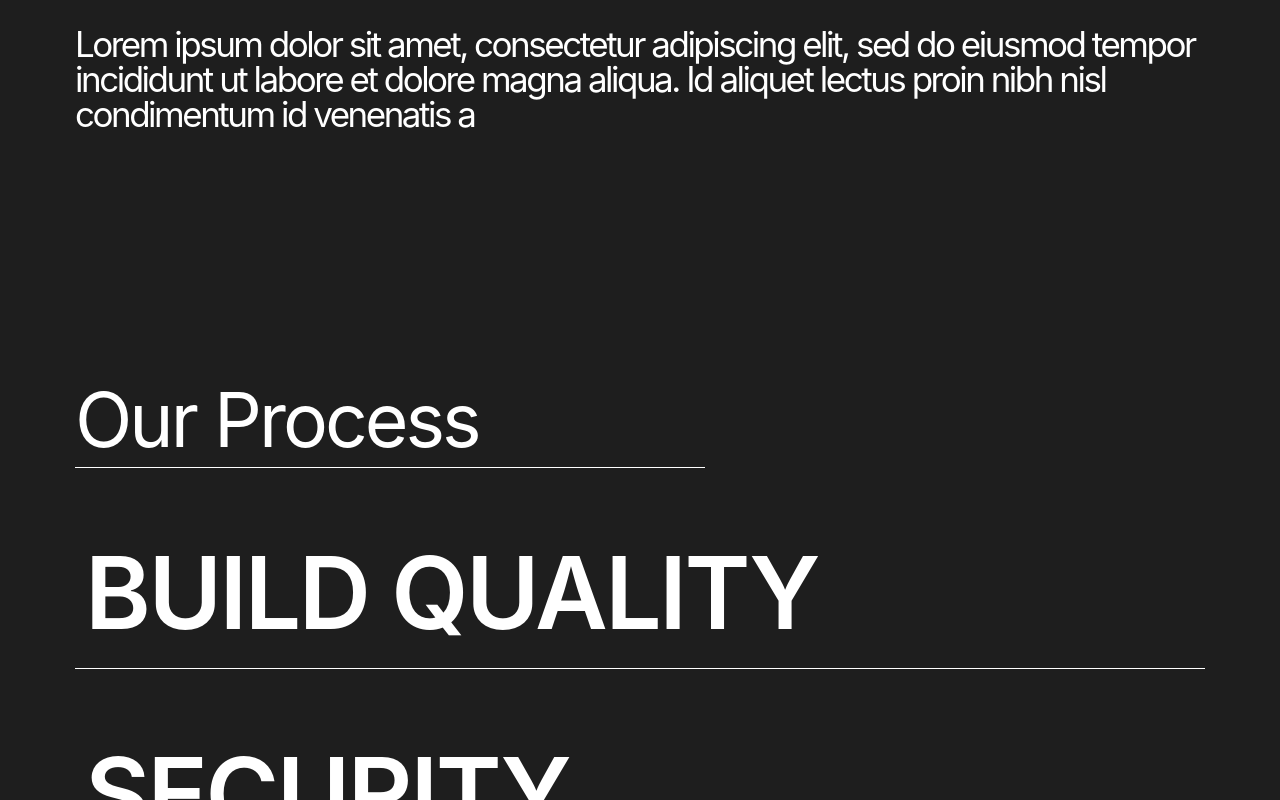
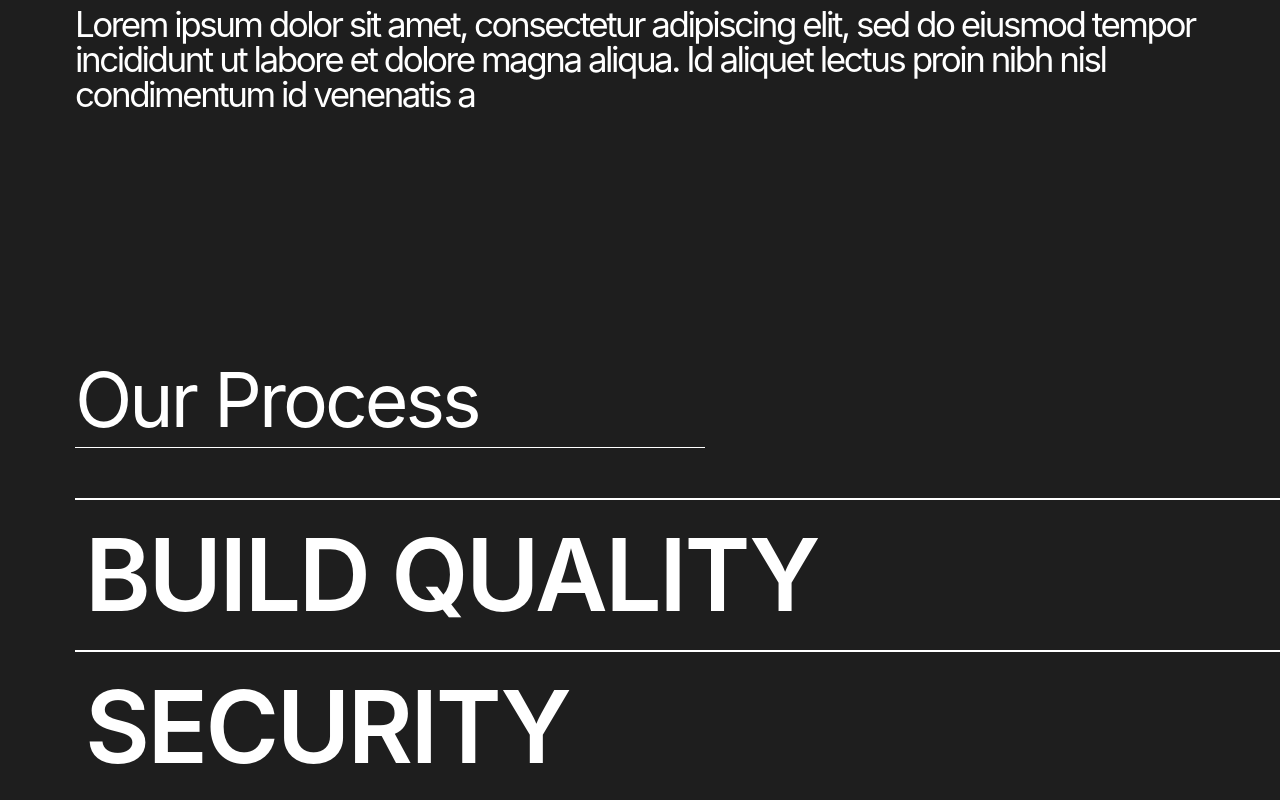
Before and after one commit to Carl-with-a-C/FlexBox.com, a React (Create React App) app: page / in a window 1280 px wide. Shown: the part 4441-5241 px from the top of the page. Built offline with nearby package versions, Linux system fonts and the light colour scheme.

Commit message:
added animations to processBlocks and product section

```diff
--- a/src/components/Contact.jsx
+++ b/src/components/Contact.jsx
@@ -13,7 +13,7 @@ export const Contact = () => {
       </div>
       <div className="contact-section--info-container">
         <p>General Enquiries</p>
-        <a>info@flexbox.com</a>
+        <a href="mailto:info@flexbox.com">info@flexbox.com</a>
       </div>
     </motion.div>
   );
--- a/src/components/Landing.jsx
+++ b/src/components/Landing.jsx
@@ -1,12 +1,6 @@
 import { useRef } from "react";
 
-import {
-  motion,
-  useScroll,
-  useSpring,
-  useTransform,
-  MotionValue,
-} from "framer-motion";
+import { motion, useScroll, useSpring } from "framer-motion";
 
 export const Landing = () => {
   const lineScrollref = useRef(null);
@@ -22,9 +16,7 @@ export const Landing = () => {
     restDelta: 0.001,
   });
 
-  const useParallax = (value, distance) => {
-    return useTransform(value, [0, 1], [-distance, distance]);
-  };
+  // Landing banner lines
 
   const line1 = "WE BUILD";
   const line2 = "INCREDIBLE";
--- a/src/components/ProcessBlock.jsx
+++ b/src/components/ProcessBlock.jsx
@@ -1,28 +1,82 @@
-import { motion } from "framer-motion";
-import { useState } from "react";
+import { motion, AnimatePresence, easeOut } from "framer-motion";
+import { useState, useEffect } from "react";
 
-export const ProcessBlock = ({ title, header, imgUrl, blurb }) => {
+export const ProcessBlock = ({ header, imgUrl, blurb }) => {
   const [isOpen, setIsOpen] = useState(false);
+  const [isMounted, setIsMounted] = useState(false);
+
+  const block = {
+    hidden: { opacity: 1, x: -100 },
+    visible: {
+      opacity: 1,
+      x: 0,
+      transition: {
+        delay: 0.05,
+        // ease: "easeOut",
+        staggerChildren: 0.4,
+      },
+    },
+  };
+
+  const blockElement = {
+    hidden: { opacity: 0, y: 50 },
+    visible: {
+      opacity: 1,
+      y: 0,
+      transition: {
+        ease: "backIn",
+        duration: 0.5,
+      },
+    },
+  };
 
   const handleClick = () => {
     setIsOpen(!isOpen);
+    setIsMounted(true);
   };
+  useEffect(() => {
+    console.log(isOpen);
+  }, [isOpen]);
 
   return isOpen ? (
-    <motion.div className={"process-block--container"} onClick={handleClick}>
+    <AnimatePresence>
+      <motion.div
+        variants={block}
+        initial="hidden"
+        animate="visible"
+        className={"process-block--container"}
+        onClick={handleClick}
+      >
         <motion.h2 className={"process-block--header"}>{`${header}`}</motion.h2>
-      <motion.p className={"process-block--blurb"}>{`${blurb}`}</motion.p>
+        <motion.p
+          variants={blockElement}
+          key="a"
+          className={"process-block--blurb"}
+        >{`${blurb}`}</motion.p>
         <motion.img
+          variants={blockElement}
+          key="b"
           className={`process-block--img`}
           src={process.env.PUBLIC_URL + `${imgUrl}`}
         />
       </motion.div>
+    </AnimatePresence>
   ) : (
     <motion.div
       className={"process-block--container-closed"}
       onClick={handleClick}
     >
-      <motion.h2 className={"process-block--header"}>{`${header}`}</motion.h2>
+      <motion.h2
+        initial={isMounted ? false : { opacity: 0, y: 160, rotate: -30 }}
+        whileInView={{ opacity: 1, y: 0, rotate: 0 }}
+        transition={{
+          ease: "easeOut",
+          duration: 0.6,
+          delay: 1.1,
+        }}
+        viewport={{ once: true }}
+        className={"process-block--header"}
+      >{`${header}`}</motion.h2>
     </motion.div>
   );
 };
--- a/src/components/Products.jsx
+++ b/src/components/Products.jsx
@@ -9,6 +9,20 @@ import { blocks } from "../utils/productBlockObj";
 export const Products = () => {
   const headerRef = useRef();
 
+  const dividers = {
+    transition: {
+      delay: 0.2,
+      staggerChildren: 0.08,
+    },
+  };
+
+  const divider = {
+    hidden: { width: "0%" },
+    visible: {
+      width: "100%",
+    },
+  };
+
   const { buildQuality, features, security } = blocks;
 
   return (
@@ -19,10 +33,10 @@ export const Products = () => {
           whileInView={{ y: 0, rotateY: 0 }}
           transition={{
             ease: "easeOut",
-            duration: 0.5,
-            delay: 0.5,
+            duration: 0.6,
+            delay: 1,
           }}
-          // viewport={{ root: headerRef, amount: "all" }}
+          viewport={{ once: true }}
           className="products-section-header"
         >
           Our Process
@@ -34,25 +48,80 @@ export const Products = () => {
           transition={{
             ease: "backOut",
             duration: 0.4,
-            delay: 0.4,
+            delay: 1.2,
           }}
+          viewport={{ once: true }}
         ></motion.span>
       </motion.div>
+      <motion.div variants={dividers} className="process-block-container">
+        <motion.span
+          key={1}
+          variants={divider}
+          initial="hidden"
+          whileInView="visible"
+          transition={{
+            ease: "backOut",
+            duration: 0.4,
+            delay: 1,
+          }}
+          viewport={{ once: true }}
+          className="block-divider"
+        ></motion.span>
         <ProcessBlock
           header={buildQuality.header}
           blurb={buildQuality.blurb}
           imgUrl={buildQuality.imgUrl}
         />
+        <motion.span
+          key={2}
+          variants={divider}
+          initial="hidden"
+          whileInView="visible"
+          transition={{
+            ease: "backOut",
+            duration: 0.4,
+            delay: 1,
+          }}
+          viewport={{ once: true }}
+          className="block-divider"
+        ></motion.span>
         <ProcessBlock
           header={security.header}
           blurb={security.blurb}
           imgUrl={security.imgUrl}
         />
+        <motion.span
+          key={3}
+          variants={divider}
+          initial="hidden"
+          whileInView="visible"
+          transition={{
+            ease: "backOut",
+            duration: 0.4,
+            delay: 1,
+          }}
+          viewport={{ once: true }}
+          className="block-divider"
+        ></motion.span>
         <ProcessBlock
           header={features.header}
           blurb={features.blurb}
           imgUrl={features.imgUrl}
         />
+        <motion.span
+          key={4}
+          variants={divider}
+          initial="hidden"
+          whileInView="visible"
+          transition={{
+            ease: "backOut",
+            duration: 0.4,
+            delay: 1,
+          }}
+          viewport={{ once: true }}
+          className="block-divider"
+        ></motion.span>
+      </motion.div>
     </motion.section>
   );
 };
--- a/src/sass/components/about.scss
+++ b/src/sass/components/about.scss
@@ -45,6 +45,7 @@
   width: 100%;
   text-align: left;
   overflow: hidden;
+  margin-bottom: -4rem;
 }
 
 .about-section--header-top {
--- a/src/sass/components/contact.scss
+++ b/src/sass/components/contact.scss
@@ -11,6 +11,10 @@
     letter-spacing: normal;
   }
   padding: 0 0 20rem 0;
+  a {
+    text-decoration: none;
+    color: $white;
+  }
 }
 
 @media screen and (max-width: 479px) {
--- a/src/sass/components/processBlock.scss
+++ b/src/sass/components/processBlock.scss
@@ -7,17 +7,7 @@
   width: 100%;
   background-color: $white;
   color: $background;
-}
-
-.process-block--container-closed {
-  padding: 2rem;
-  width: 100%;
-  border-bottom: solid 1px $white;
-}
-
-.process-block--header {
-  padding: 3rem 0 3rem 0;
-  font-weight: 600;
+  overflow: hidden;
 }
 
 .process-block--container p {
@@ -26,3 +16,24 @@
   line-height: 1.25;
   padding: 2rem;
 }
+
+.process-block--container-closed {
+  padding: 2rem;
+  width: calc(100vw - 4rem);
+  overflow: hidden;
+}
+
+.process-block--container-closed:hover {
+  background-color: $white;
+  color: $black;
+}
+
+.process-block--header {
+  padding: 3rem 0 3rem 0;
+  font-weight: 600;
+  width: 100%;
+}
+
+.process-block--img {
+  width: 100%;
+}
--- a/src/sass/components/products.scss
+++ b/src/sass/components/products.scss
@@ -34,3 +34,9 @@
   width: 50%;
   background: $white;
 }
+
+.block-divider {
+  display: block;
+  height: 2px;
+  background-color: $white;
+}
```
Lines whose indentation alone changed are shown as unchanged.
